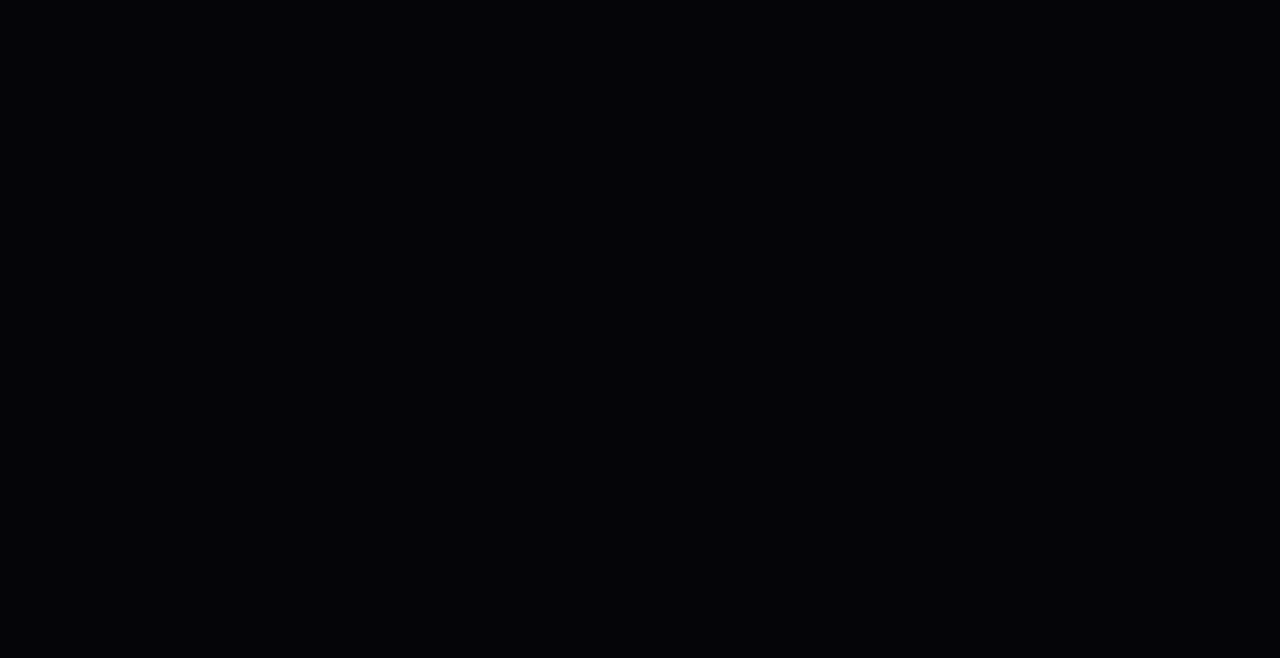
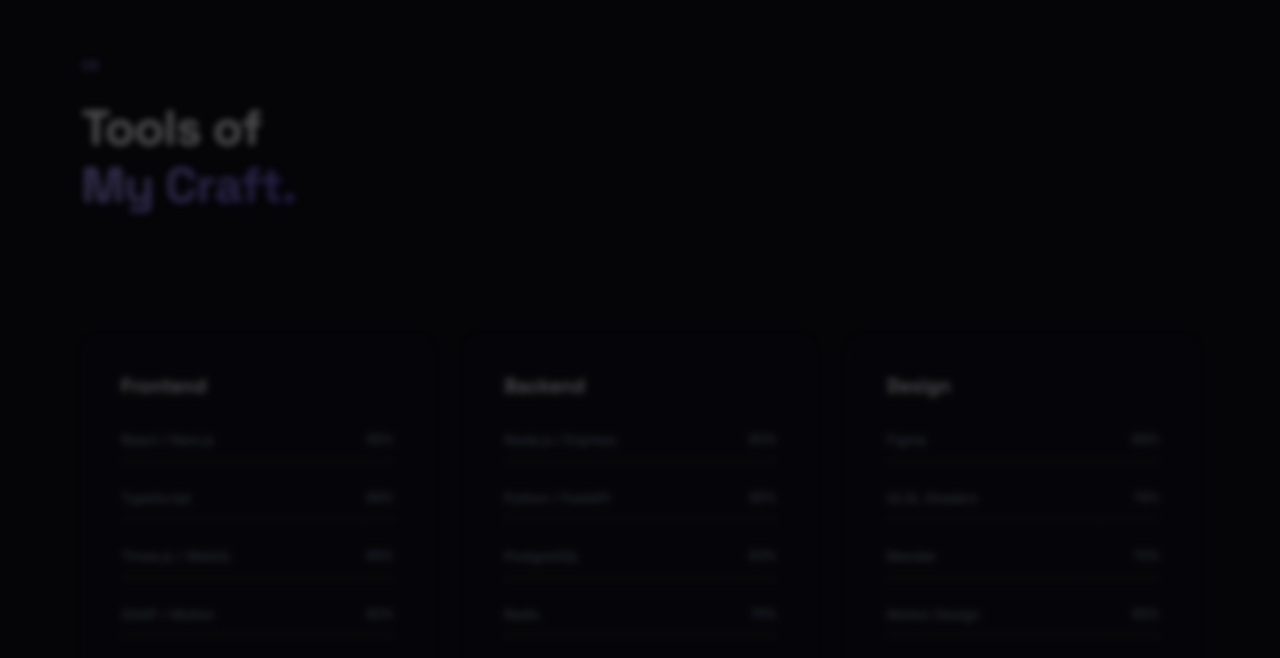
Before and after one commit to s4meer-dev/Portfolio, a Next.js app: page / in a window 1280 px wide. Shown: the part 1972-2630 px from the top of the page. Before the commit the page ends 1897 px from the top, so only its background shows below. Built offline with nearby package versions, Linux system fonts and the light colour scheme.

Commit message:
feat: add Skills section with interactive marquee and tech stack reveal

```diff
--- a/src/app/page.tsx
+++ b/src/app/page.tsx
@@ -3,6 +3,7 @@
 import Background from "@/three/Background";
 import Hero from "@/sections/Hero";
 import About from "@/sections/About";
+import Skills from "@/sections/Skills";
 
 export default function Home() {
   return (
@@ -10,6 +11,7 @@ export default function Home() {
       <Background />
       <Hero />
       <About />
+      <Skills />
     </main>
   );
 }
```
